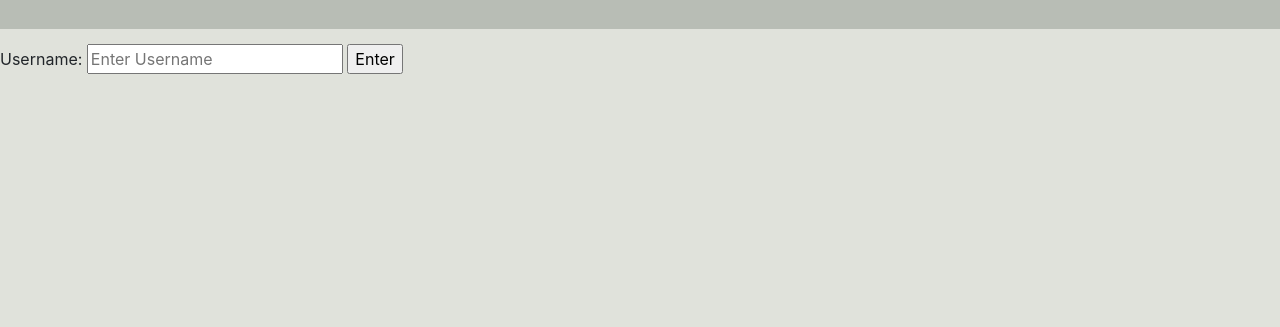
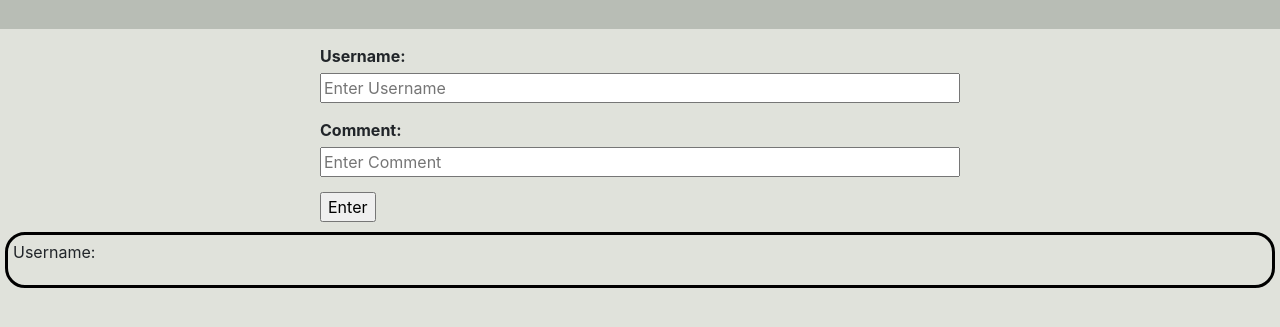
Before and after one commit to CharlieRonchetti/Synoptic-project-y2, a website: page public/discussion_logged_in.html in a window 1280 px wide. Both pictures are taken after a click on the button "Enter". Shown: the part 167-494 px from the top of the page. Drawn offline with nearby package versions, Linux system fonts and the light colour scheme.

Commit message:
very basic discussion board

```diff
--- a/public/css/styles.css
+++ b/public/css/styles.css
@@ -66,57 +66,40 @@ body{
 }
 
 
-.row a{
-  text-decoration: none;
-  color: black;
-  width: 100%;
-  border: solid 3px black;
-  border-radius: 20px;
-  margin-bottom: 10px;
-  margin-left: -15px;
-  padding: 5px;
+
+
+.input-label{
+  font-weight: bold;
+  display: flex;
+  margin-left: 25%;
+  margin-bottom: 5px;
+
 }
 
-.bottom{
-  display: flex;
-}
-
-.bottom p{
-  margin-right: 10px;
-}
-
-h4{
-  margin: 0;
-}
-
-textarea{
+.user-input{
+  margin-left: 25%;
+  margin-bottom: 15px;
   width: 50%;
 }
 
-.main{
-  margin: 10px;
+.input-button{
+  display: flex;
+  margin-left: 25%;
+  vertical-align: middle;
+  align-items: center;
 }
 
-button{
-  display: block;
+.output{
+  border: solid 3px black;
+  border-radius: 20px;
+  padding: 5px;
+  margin-top: 10px;
+  max-width: 100%;
+  overflow-wrap: break-word;
+  margin-left: 5px;
+  margin-right: 5px;
 }
 
-.comments{
-  margin: 50px 0;
-}
-
-.bottom, .top-comment{
-  display: flex;
-  color: grey;
-}
-
-.top-comment p{
-  margin-right: 10px;
-}
-
-.comment-content{
-  margin-bottom: 25px;
-}
 
 
 
--- a/public/discussion_logged_in.html
+++ b/public/discussion_logged_in.html
@@ -5,7 +5,6 @@
         <title> Discussions </title>
         <link rel="stylesheet" href="https://cdn.jsdelivr.net/npm/bootstrap@4.4.1/dist/css/bootstrap.min.css" integrity="sha384-Vkoo8x4CGsO3+Hhxv8T/Q5PaXtkKtu6ug5TOeNV6gBiFeWPGFN9MuhOf23Q9Ifjh" crossorigin="anonymous">
         <link rel="stylesheet" href="css/styles.css">
-        <script src="/js/discussion_input.js"></script>
     </head>
     <body>
         <nav class="navbar navbar-dark navbar-expand-lg">
@@ -28,13 +27,16 @@
         </section><!-- End Hero -->
 
 
-        <label for="the-user">Username:</label>
-        <input type="text" id="the-user" placeholder="Enter Username">
-        <input type="button" id="button1" value="Enter">
+        <label class="input-label" for="the-user">Username:</label>
+        <input class="user-input" type="text" id="the-user" placeholder="Enter Username">
+        <label class="input-label" for="the-comment">Comment:</label>
+        <input class="user-input" type="text" id="the-comment" placeholder="Enter Comment">
+        <input class="input-button" type="button" id="button1" value="Enter">
 
-        <p class="output" id="output1"></p>
-
-
-
+        <div class="output">
+            <p  id="output1"></p>
+            <p  id="output2"></p>
+            <script src="/js/discussion_input.js"></script>
+        </div>
     </body>
 </html>
--- a/public/js/discussion_input.js
+++ b/public/js/discussion_input.js
@@ -1,9 +1,12 @@
 const text1 = document.getElementById('the-user');
+const text2 = document.getElementById('the-comment');
 const button1 = document.getElementById('button1');
 const output1 = document.getElementById('output1');
+const output2 = document.getElementById('output2');
 
 function output(){
-    output1.innerHTML = text1.value;
+    output1.innerHTML = 'Username: ' + text1.value;
+    output2.innerHTML = text2.value;
 }
 
 button1.addEventListener('click', output);
```
